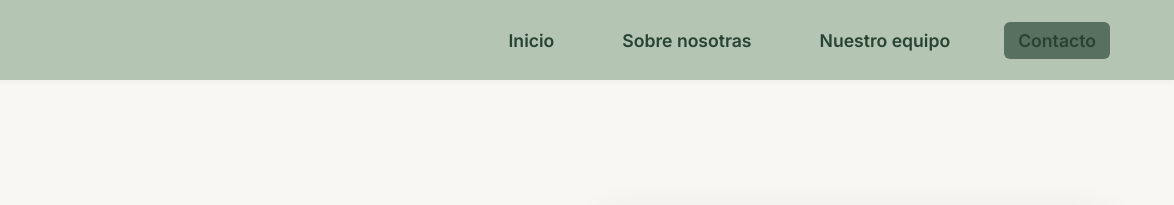
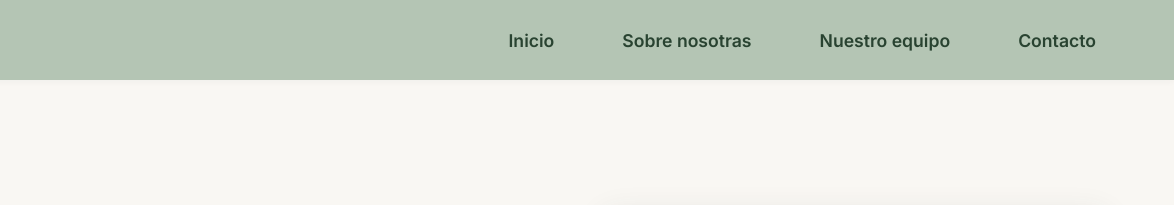
Before and after one commit to avonarret22/melpopsicologia, a plain HTML site: page index.html in a window 1280 px wide. Shown: the top 205 px of the page, 106-1280 px from the left. Drawn offline with nearby package versions, Linux system fonts and the light colour scheme.

Commit message:
Remove CTA styling from Contacto links

```diff
--- a/index.html
+++ b/index.html
@@ -19,7 +19,7 @@
                     <li><a class="nav-link" href="#">Inicio</a></li>
                     <li><a class="nav-link" href="#about">Sobre nosotras</a></li>
                     <li><a class="nav-link" href="#equipo">Nuestro equipo</a></li>
-                    <li><a class="nav-link nav-cta" href="contacto.html">Contacto</a></li>
+                    <li><a class="nav-link" href="contacto.html">Contacto</a></li>
                 </ul>
             </nav>
             <button class="nav-toggle" id="nav-toggle" aria-label="Abrir menú">
--- a/styles.css
+++ b/styles.css
@@ -101,15 +101,6 @@ img {
   color: var(--verde-btn);
 }
 
-.nav-cta {
-  background: var(--verde-btn);
-  color: var(--blanco);
-}
-
-.nav-cta:hover {
-  background: var(--verde-btn-hover);
-  color: var(--blanco);
-}
 
 /* --- Menú hamburguesa (mobile) --- */
 .nav-toggle {
```
Also changed, not shown: contacto.html (+1 -1 lines).
